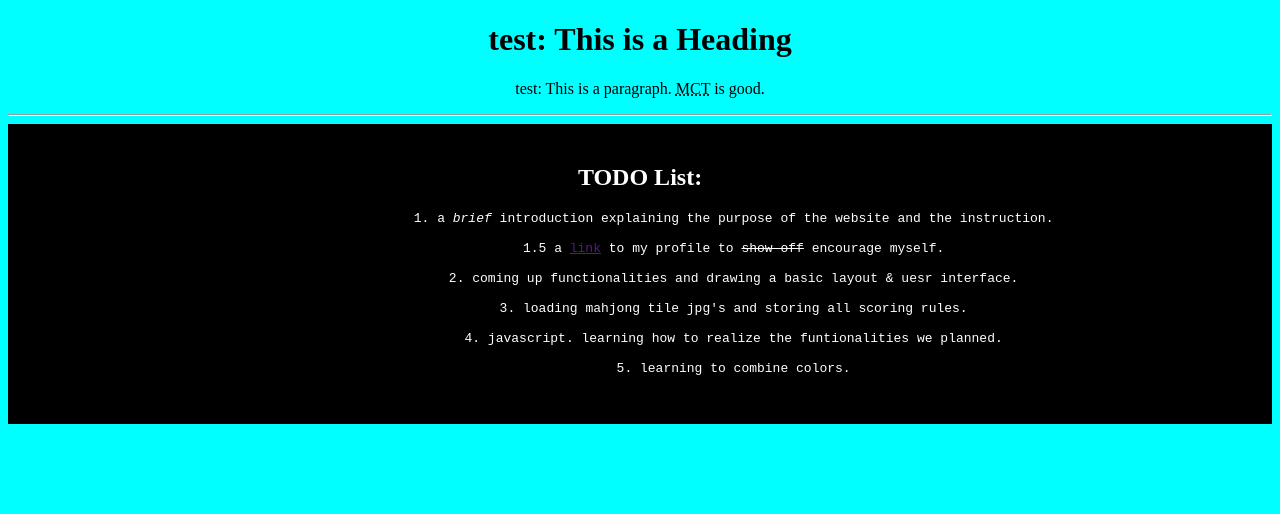
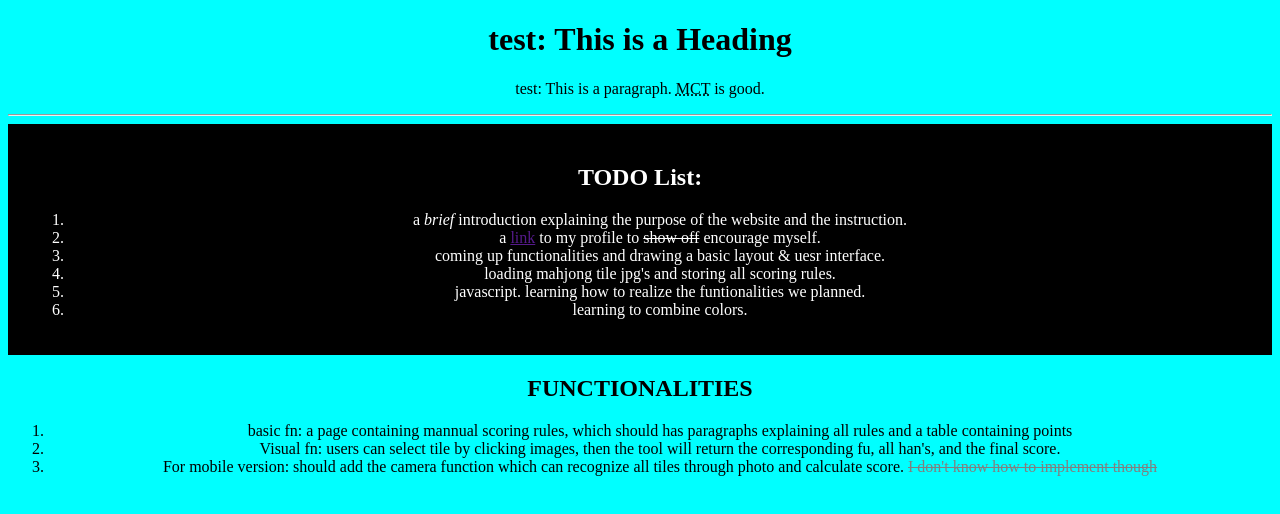
Before and after one commit to Rick-Xia/Mahjong-scoring-tool, a plain HTML site: page index.html in a window 1280 px wide. Drawn offline with Linux system fonts and the light colour scheme.

Commit message:
give detail to the fn block

```diff
--- a/index.html
+++ b/index.html
@@ -2,6 +2,11 @@
 <html>
 <head>
 	<title>Mahjong calculator</title>
+	<style>
+	body {
+		background-color: cyan;
+	}
+	</style>
 </head>
 
 <body style="text-align:center;">
@@ -14,30 +19,29 @@
 
 	<div id="TODOList" style="background-color:black; color:white; padding:20px;">
 		<h2>TODO List:</h2>
-		<pre>
-			1. a <em>brief</em> introduction explaining the purpose of the website and the instruction.
+		<ol type="1">
+			<li>a <em>brief</em> introduction explaining the purpose of the website and the instruction.</li>
 
-			1.5 a <a href="">link</a> to my profile to <del>show off</del> encourage myself.
+			<li>a <a href="">link</a> to my profile to <del>show off</del> encourage myself.</li>
 
-			2. coming up functionalities and drawing a basic layout & uesr interface.
+			<li>coming up functionalities and drawing a basic layout & uesr interface.</li>
 
-			3. loading mahjong tile jpg's and storing all scoring rules.
+			<li>loading mahjong tile jpg's and storing all scoring rules.</li>
 
-			4. javascript. learning how to realize the funtionalities we planned.
+			<li>javascript. learning how to realize the funtionalities we planned.</li>
 
-			5. learning to combine colors.
-		</pre>
+			<li>learning to combine colors.</li>
+		</ol>
 		<!-- Adding new task at any time! -->
 	</div>
 
 	<div id="functionBlock">
+		<h2>FUNCTIONALITIES</h2>
+		<ol>
+			<li>basic fn: a page containing mannual scoring rules, which should has paragraphs explaining all rules and a table containing points</li>
+			<li>Visual fn: users can select tile by clicking images, then the tool will return the corresponding fu, all han's, and the final score.</li>
+			<li>For mobile version: should add the camera function which can recognize all tiles through photo and calculate score. <span style="color:grey"><del>I don't know how to implement though</del></span>
 	</div>
 
 </body>
-
-<style>
-	body {
-		background-color: cyan;
-	}
-</style>
 </html>
```
